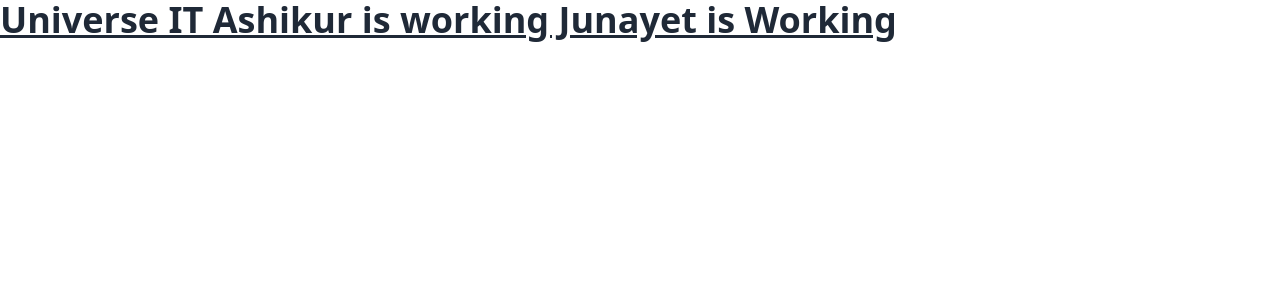
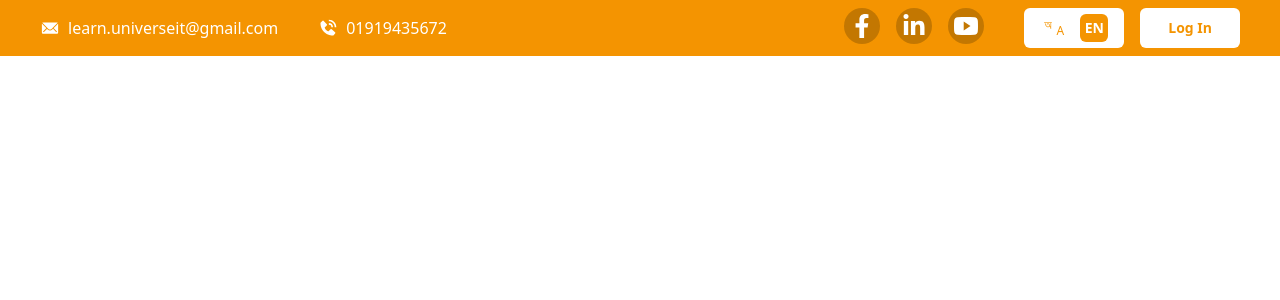
Before and after one commit to universeIt137/UniverseIT_client, a React (Vite) app: page / in a window 1280 px wide. Shown: the top 300 px of the page. Built offline with nearby package versions, Linux system fonts and the light colour scheme.

Commit message:
address navbar has completed

```diff
--- a/package.json
+++ b/package.json
@@ -14,6 +14,7 @@
     "match-sorter": "^6.3.4",
     "react": "^18.3.1",
     "react-dom": "^18.3.1",
+    "react-icons": "^5.2.1",
     "react-router-dom": "^6.25.1",
     "sort-by": "^1.2.0"
   },
--- a/src/App.jsx
+++ b/src/App.jsx
@@ -2,17 +2,14 @@ import { useState } from 'react'
 import reactLogo from './assets/react.svg'
 import viteLogo from '/vite.svg'
 import './App.css'
+import AddressNavbar from './Shared/AddressNavbar/AddressNavbar'
 
 function App() {
   const [count, setCount] = useState(0)
 
   return (
     <>
-      <h1 className="text-4xl font-bold underline">
-        Universe IT
-        Ashikur is working
-        Junayet is Working
-    </h1>
+      <AddressNavbar/>
     </>
   )
 }
--- /dev/null
+++ b/src/Shared/AddressNavbar/AddressNavbar.jsx
@@ -0,0 +1,48 @@
+import { IoIosMail } from "react-icons/io";
+import { BiSolidPhoneCall } from "react-icons/bi";
+import { FaFacebookF, FaLinkedinIn } from "react-icons/fa";
+import { IoLogoYoutube } from "react-icons/io5";
+import { useState } from "react";
+const AddressNavbar = () => {
+    const [language, setLanguage] = useState('eng')
+    const handleEnglishLanguage = () => setLanguage('eng')
+    const handleBanglaLanguage = () => setLanguage('ban')
+    const socialIconsStyle = `text-2xl size-9 bg-black/20 rounded-full flex justify-center items-center cursor-pointer transition-all duration-300 active:scale-90`
+    return (
+        <div className="w-full bg-primary text-white py-2 px-10 hidden md:block">
+            <div className="flex justify-between items-center max-w-7xl mx-auto">
+                <div className="flex gap-x-10 flex-col lg:flex-row">
+                    <div className="flex items-center gap-2">
+                        <IoIosMail className="text-xl" />
+                        <p>learn.universeit@gmail.com</p>
+                    </div>
+                    <div className="flex items-center gap-2">
+                        <BiSolidPhoneCall className="text-xl" />
+                        <p>01919435672</p>
+                    </div>
+                </div>
+                <div className="flex gap-10">
+                    <div className="flex gap-4">
+                        <p className={`${socialIconsStyle}`}><FaFacebookF /></p>
+                        <p className={`${socialIconsStyle}`}><FaLinkedinIn /></p>
+                        <p className={`${socialIconsStyle}`}><IoLogoYoutube /></p>
+                    </div>
+                    <dib className="flex gap-4">
+                        <div className="h-10 px-4 bg-white rounded-md flex justify-center items-center gap-3">
+                            <button onClick={handleBanglaLanguage} className={`size-7  text-xs relative rounded-md transition-all duration-300 active:scale-90 ${language==='ban' ? 'bg-primary text-white font-bold' : 'text-primary'}`}>
+                                <span className="absolute left-[4px] top-[3px]">অ</span>
+                                <span className="absolute  right-[4px] bottom-[3px]">A</span>
+                            </button>
+                            <button onClick={handleEnglishLanguage} className={`size-7  text-center text-sm flex justify-center items-center rounded-md transition-all duration-300 active:scale-90 ${language==='eng' ? 'bg-primary text-white font-bold' : 'text-primary'}`}>
+                                EN
+                            </button>
+                        </div>
+                        <button className="h-10 px-7 bg-white text-primary rounded-md text-sm font-bold">Log In</button>
+                    </dib>
+                </div>
+            </div>
+        </div>
+    );
+};
+
+export default AddressNavbar;
--- /dev/null
+++ b/src/Shared/Navbar/Navbar.jsx
@@ -0,0 +1,10 @@
+
+const Navbar = () => {
+    return (
+        <div>
+
+        </div>
+    );
+};
+
+export default Navbar;
```
Also changed, not shown: 1 other file (tests, documents, lock files or other folders).
